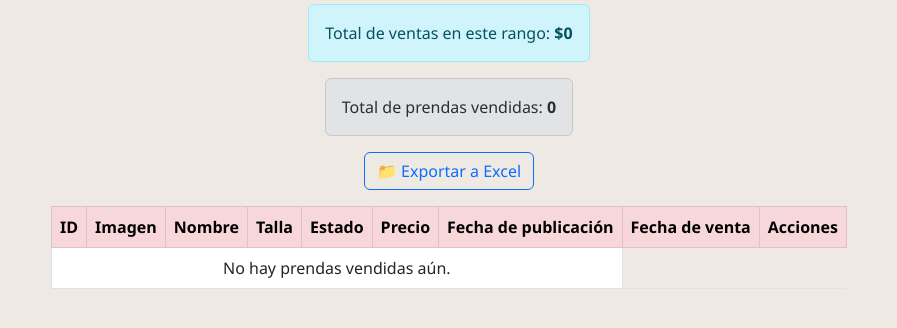
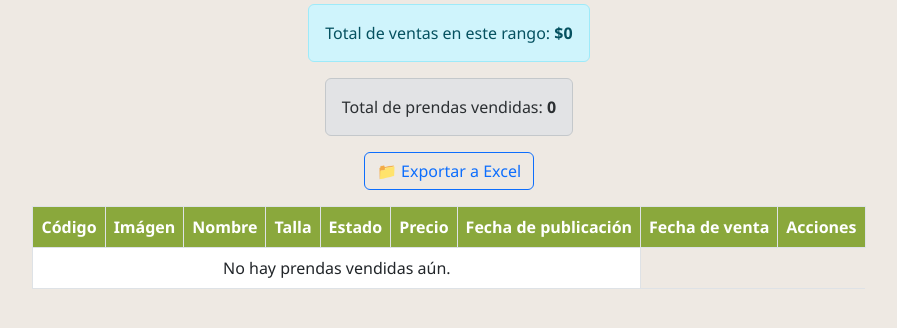
Before and after one commit to JJRodriguezz/ZeroWaste, a Django app: page /ventas/ in a window 1280 px wide. Shown: the part 192-520 px from the top of the page, without its empty margins (191-1088 px from the left). Run offline with Django 5.2, Linux system fonts and the light colour scheme; the visitor is signed in with stand-in values (Sample User, id 1); data that the repository does not hold is empty.

Commit message:
Actualización del código identificador de las prendas

```diff
--- a/inventory/templates/ventas.html
+++ b/inventory/templates/ventas.html
@@ -12,7 +12,7 @@
 {% include 'navbar_admin.html' %}
 
 <main class="container-fluid px-5 py-5">
-    <h2 class="text-center mb-4">💸 Prendas Vendidas</h2>
+    <h2 class="text-center mb-4"> Prendas Vendidas</h2>
     <form method="get" class="row mb-4">
         <div class="col-md-2">
             <label>Desde:</label>
@@ -70,10 +70,10 @@
 
     <div class="table-responsive">
         <table class="table table-bordered table-hover align-middle">
-            <thead class="table-danger text-center">
+            <thead class="encabezado-zero text-center">
                 <tr>
-                    <th>ID</th>
-                    <th>Imagen</th>
+                    <th>Código</th>
+                    <th>Imágen</th>
                     <th>Nombre</th>
                     <th>Talla</th>
                     <th>Estado</th>
@@ -86,7 +86,7 @@
             <tbody>
                 {% for prenda in prendas %}
                 <tr>
-                    <td class="text-center fw-bold">{{ prenda.id }}</td>
+                    <td class="text-center fw-bold">{{ prenda.codigo }}</td>
                     <td class="text-center">
                         {% if prenda.imagen %}
                             <img src="{{ prenda.imagen.url }}" alt="{{ prenda.nombre }}" width="100">
```
